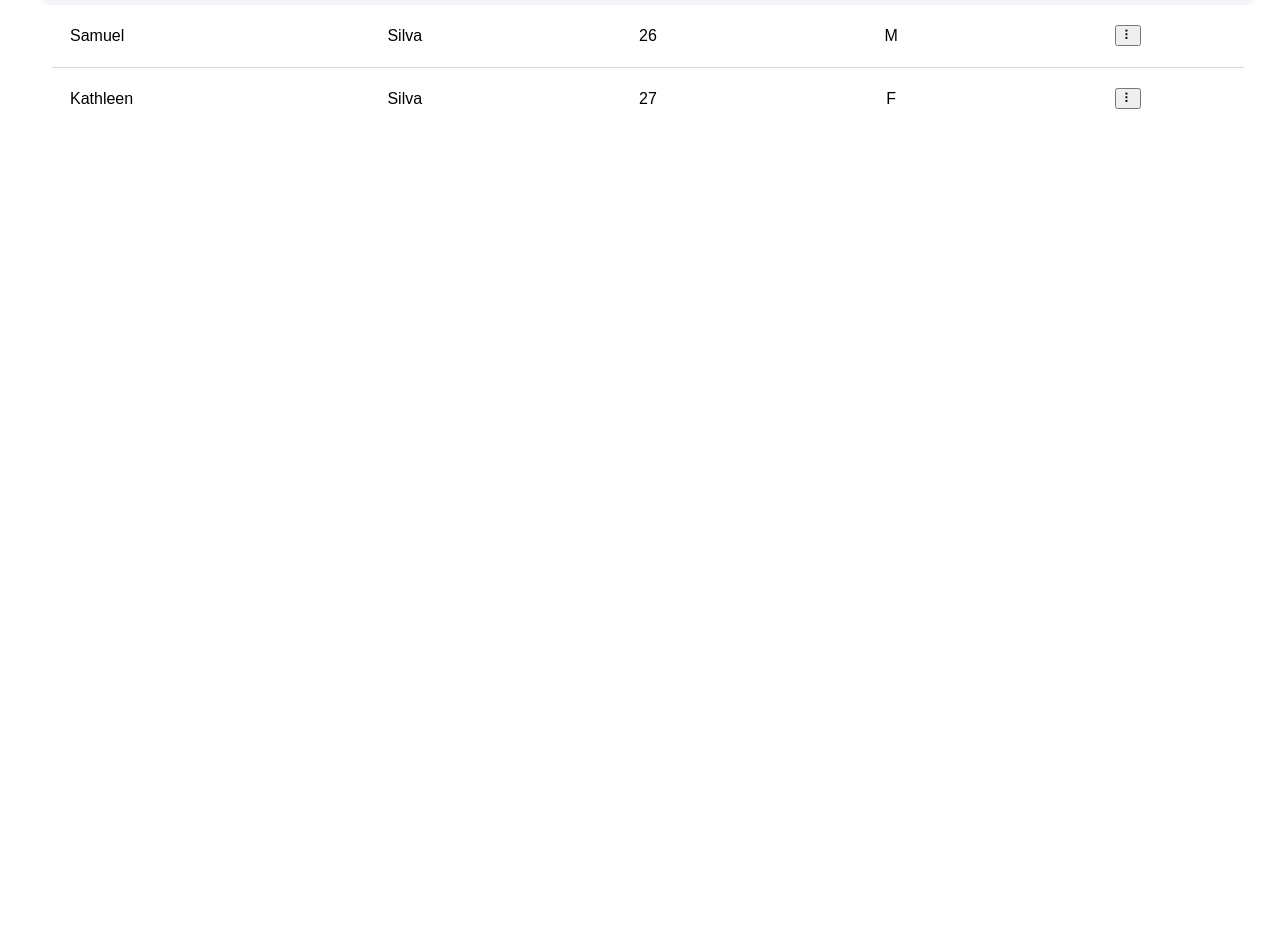
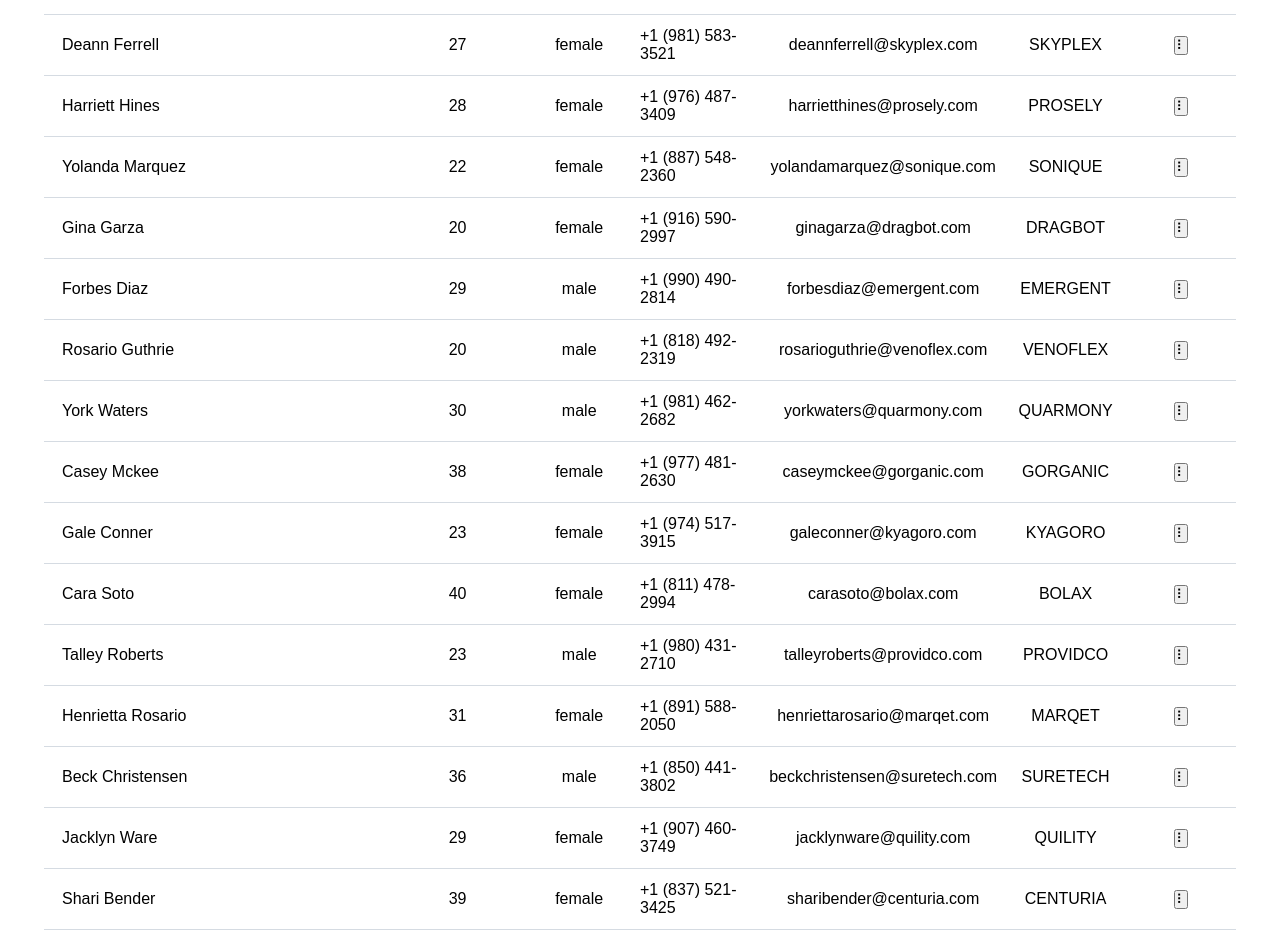
Before and after one commit to samuelsilvadev/manage-position-on-scrolling-area, a React (Create React App) app: page / in a window 1280 px wide. Shown: the part 201-1143 px from the top of the page. Before the commit the page ends 800 px from the top, so only its background shows below. Built offline with nearby package versions, Linux system fonts and the light colour scheme; the HTML template or start-up script is replaced by a standard one.

Commit message:
refactor: change fields of registered people

```diff
--- a/src/components/people/People.tsx
+++ b/src/components/people/People.tsx
@@ -4,24 +4,8 @@ import Container, {
 } from "components/container";
 import Spacing, { SPACING_MARGINS } from "components/spacing";
 import { Link } from "react-router-dom";
-import PeopleContent, { PeopleContentProps } from "./people-content";
-
-const MOCK_PEOPLE: PeopleContentProps["people"] = [
-  {
-    name: "Samuel",
-    surname: "Silva",
-    age: 26,
-    sex: "M",
-    id: "1",
-  },
-  {
-    name: "Kathleen",
-    surname: "Silva",
-    age: 27,
-    sex: "F",
-    id: "2",
-  },
-];
+import PeopleContent from "./people-content";
+import { PEOPLE_MOCK_DATA } from "./data";
 
 const People = () => {
   return (
@@ -48,7 +32,7 @@ const People = () => {
         padding={CONTAINER_PADDING.NONE}
       >
         <Spacing size={SPACING_MARGINS.BIG} />
-        <PeopleContent people={MOCK_PEOPLE} />
+        <PeopleContent people={PEOPLE_MOCK_DATA} />
       </Container>
     </Container>
   );
--- /dev/null
+++ b/src/components/people/data.ts
@@ -0,0 +1,232 @@
+import { PeopleContentProps } from "./people-content";
+
+export const PEOPLE_MOCK_DATA: PeopleContentProps["people"] = [
+  {
+    id: "62d4816d1198bbacb261326f",
+    age: 32,
+    name: "Vasquez Chang",
+    gender: "male",
+    company: "BULLZONE",
+    email: "vasquezchang@bullzone.com",
+    phone: "+1 (934) 513-2532",
+    registered: "2014-10-01T02:45:46 -01:00",
+    latitude: 75.654704,
+    longitude: -19.148846,
+  },
+  {
+    id: "62d4816d9db2db99432bed11",
+    age: 27,
+    name: "Deann Ferrell",
+    gender: "female",
+    company: "SKYPLEX",
+    email: "deannferrell@skyplex.com",
+    phone: "+1 (981) 583-3521",
+    registered: "2014-04-01T05:02:53 -01:00",
+    latitude: -72.118189,
+    longitude: -50.833086,
+  },
+  {
+    id: "62d4816d2316891db873d90b",
+    age: 28,
+    name: "Harriett Hines",
+    gender: "female",
+    company: "PROSELY",
+    email: "harrietthines@prosely.com",
+    phone: "+1 (976) 487-3409",
+    registered: "2021-04-01T09:34:06 -01:00",
+    latitude: 67.036465,
+    longitude: -20.462188,
+  },
+  {
+    id: "62d4816d7f8c750096a0f7c9",
+    age: 22,
+    name: "Yolanda Marquez",
+    gender: "female",
+    company: "SONIQUE",
+    email: "yolandamarquez@sonique.com",
+    phone: "+1 (887) 548-2360",
+    registered: "2018-07-31T07:52:35 -01:00",
+    latitude: -75.457882,
+    longitude: -165.099339,
+  },
+  {
+    id: "62d4816d385c86bf41f4b728",
+    age: 20,
+    name: "Gina Garza",
+    gender: "female",
+    company: "DRAGBOT",
+    email: "ginagarza@dragbot.com",
+    phone: "+1 (916) 590-2997",
+    registered: "2014-03-24T03:58:12 -00:00",
+    latitude: -57.799302,
+    longitude: -135.247399,
+  },
+  {
+    id: "62d4816d715db616c6fab00e",
+    age: 29,
+    name: "Forbes Diaz",
+    gender: "male",
+    company: "EMERGENT",
+    email: "forbesdiaz@emergent.com",
+    phone: "+1 (990) 490-2814",
+    registered: "2014-10-07T06:10:49 -01:00",
+    latitude: 8.635102,
+    longitude: -169.026436,
+  },
+  {
+    id: "62d4816dc919033921eda6f1",
+    age: 20,
+    name: "Rosario Guthrie",
+    gender: "male",
+    company: "VENOFLEX",
+    email: "rosarioguthrie@venoflex.com",
+    phone: "+1 (818) 492-2319",
+    registered: "2022-02-16T06:22:05 -00:00",
+    latitude: -7.964258,
+    longitude: 96.727035,
+  },
+  {
+    id: "62d4816dd8ea72da5bc6cbef",
+    age: 30,
+    name: "York Waters",
+    gender: "male",
+    company: "QUARMONY",
+    email: "yorkwaters@quarmony.com",
+    phone: "+1 (981) 462-2682",
+    registered: "2015-08-12T05:45:12 -01:00",
+    latitude: -37.213974,
+    longitude: 122.490292,
+  },
+  {
+    id: "62d4816dbbe6faa9b87f82ea",
+    age: 38,
+    name: "Casey Mckee",
+    gender: "female",
+    company: "GORGANIC",
+    email: "caseymckee@gorganic.com",
+    phone: "+1 (977) 481-2630",
+    registered: "2021-04-18T03:48:37 -01:00",
+    latitude: 75.304614,
+    longitude: 39.913445,
+  },
+  {
+    id: "62d4816ddd954899cb485f8c",
+    age: 23,
+    name: "Gale Conner",
+    gender: "female",
+    company: "KYAGORO",
+    email: "galeconner@kyagoro.com",
+    phone: "+1 (974) 517-3915",
+    registered: "2015-01-12T04:48:58 -00:00",
+    latitude: -30.942292,
+    longitude: 137.025977,
+  },
+  {
+    id: "62d4816d5289cf5b3f25f15c",
+    age: 40,
+    name: "Cara Soto",
+    gender: "female",
+    company: "BOLAX",
+    email: "carasoto@bolax.com",
+    phone: "+1 (811) 478-2994",
+    registered: "2020-06-26T02:20:24 -01:00",
+    latitude: -71.260573,
+    longitude: -59.661833,
+  },
+  {
+    id: "62d4816d580b688e59aa3453",
+    age: 23,
+    name: "Talley Roberts",
+    gender: "male",
+    company: "PROVIDCO",
+    email: "talleyroberts@providco.com",
+    phone: "+1 (980) 431-2710",
+    registered: "2015-03-16T01:58:13 -00:00",
+    latitude: 24.099439,
+    longitude: -140.587656,
+  },
+  {
+    id: "62d4816dfa1ab433c083db17",
+    age: 31,
+    name: "Henrietta Rosario",
+    gender: "female",
+    company: "MARQET",
+    email: "henriettarosario@marqet.com",
+    phone: "+1 (891) 588-2050",
+    registered: "2016-09-19T06:46:21 -01:00",
+    latitude: 51.985344,
+    longitude: -168.503386,
+  },
+  {
+    id: "62d4816dea5cca9120421c26",
+    age: 36,
+    name: "Beck Christensen",
+    gender: "male",
+    company: "SURETECH",
+    email: "beckchristensen@suretech.com",
+    phone: "+1 (850) 441-3802",
+    registered: "2020-01-09T09:20:20 -00:00",
+    latitude: -74.353319,
+    longitude: -160.401264,
+  },
+  {
+    id: "62d4816d367a6e1a2ec7c5e7",
+    age: 29,
+    name: "Jacklyn Ware",
+    gender: "female",
+    company: "QUILITY",
+    email: "jacklynware@quility.com",
+    phone: "+1 (907) 460-3749",
+    registered: "2021-08-03T03:57:20 -01:00",
+    latitude: 35.518167,
+    longitude: 122.205929,
+  },
+  {
+    id: "62d4816d9d6027751382536e",
+    age: 39,
+    name: "Shari Bender",
+    gender: "female",
+    company: "CENTURIA",
+    email: "sharibender@centuria.com",
+    phone: "+1 (837) 521-3425",
+    registered: "2021-12-01T08:06:03 -00:00",
+    latitude: -64.965604,
+    longitude: -93.548201,
+  },
+  {
+    id: "62d4816d8bdc6186355593f2",
+    age: 28,
+    name: "Virgie Ewing",
+    gender: "female",
+    company: "BULLJUICE",
+    email: "virgieewing@bulljuice.com",
+    phone: "+1 (997) 526-2342",
+    registered: "2017-07-01T09:35:58 -01:00",
+    latitude: 85.822014,
+    longitude: 88.176749,
+  },
+  {
+    id: "62d4816db226180993ee4d23",
+    age: 29,
+    name: "Douglas West",
+    gender: "male",
+    company: "OVERFORK",
+    email: "douglaswest@overfork.com",
+    phone: "+1 (939) 525-2422",
+    registered: "2014-10-23T08:16:17 -01:00",
+    latitude: -77.793735,
+    longitude: 106.918978,
+  },
+  {
+    id: "62d4816de1af9153675cca6c",
+    age: 27,
+    name: "Collins Odonnell",
+    gender: "male",
+    company: "MIRACLIS",
+    email: "collinsodonnell@miraclis.com",
+    phone: "+1 (911) 483-2926",
+    registered: "2017-09-18T06:13:01 -01:00",
+    latitude: 29.73331,
+    longitude: -71.739413,
+  },
+];
--- a/src/components/people/people-content/PeopleContent.tsx
+++ b/src/components/people/people-content/PeopleContent.tsx
@@ -10,21 +10,28 @@ import styles from "./peopleContent.module.scss";
 export interface PeopleContentProps {
   people: {
     id: string;
+    age: number;
     name: string;
-    surname: string;
-    age: number;
-    sex: string;
+    gender: string;
+    company: string;
+    email: string;
+    phone: string;
+    registered: string;
+    latitude: number;
+    longitude: number;
   }[];
 }
 
 const PeopleContent = ({ people }: PeopleContentProps) => {
   const renderRows = () =>
-    people.map(({ name, surname, age, sex, id }) => (
+    people.map(({ name, age, gender, company, phone, email, id }) => (
       <tr key={id} className={cx(styles.tableRow)}>
         <td className={cx(styles.bodyCell)}>{name}</td>
-        <td className={cx(styles.bodyCell)}>{surname}</td>
         <td className={cx(styles.bodyCell)}>{age}</td>
-        <td className={cx(styles.bodyCell)}>{sex}</td>
+        <td className={cx(styles.bodyCell)}>{gender}</td>
+        <td className={cx(styles.bodyCell)}>{phone}</td>
+        <td className={cx(styles.bodyCell)}>{email}</td>
+        <td className={cx(styles.bodyCell)}>{company}</td>
         <td className={cx(styles.bodyCell)}>
           <ActionMenu
             items={[
@@ -51,9 +58,11 @@ const PeopleContent = ({ people }: PeopleContentProps) => {
               <thead className={styles.tableHeader}>
                 <tr className={styles.headerRow}>
                   <th className={styles.headerCell}>Name</th>
-                  <th className={styles.headerCell}>Surname</th>
                   <th className={styles.headerCell}>Age</th>
-                  <th className={styles.headerCell}>Sex</th>
+                  <th className={styles.headerCell}>Gender</th>
+                  <th className={styles.headerCell}>Phone</th>
+                  <th className={styles.headerCell}>Email</th>
+                  <th className={styles.headerCell}>Company</th>
                   <th className={styles.headerCell}>Actions</th>
                 </tr>
               </thead>
--- a/src/components/people/people-content/peopleContent.module.scss
+++ b/src/components/people/people-content/peopleContent.module.scss
@@ -17,7 +17,7 @@
   display: grid;
   border-collapse: collapse;
   min-width: 100%;
-  grid-template-columns: repeat(5, 20%);
+  grid-template-columns: 30% 10% 10% 10% 20% 10% 10%;
 
   thead,
   tbody,
--- a/src/index.scss
+++ b/src/index.scss
@@ -6,10 +6,20 @@
 * {
   overflow: -moz-scrollbars-none;
   -ms-overflow-style: none;
+  margin: 0;
+  padding: 0;
+}
+
+html {
+  position: relative;
 }
 
 body {
   font-family: "Montserrat", sans-serif;
+}
+
+html,
+body {
   width: 100%;
   height: 100%;
   min-width: 100%;
```
